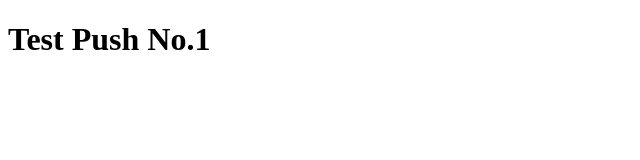
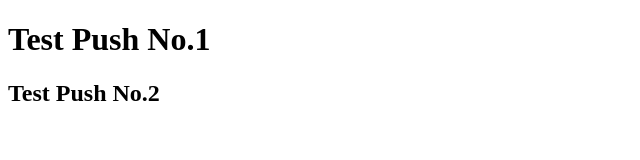
Before and after one commit to danhsapnhacai/tranxuanbang-demo, a plain HTML site: page index.html in a window 1280 px wide. Shown: the whole page, without its empty margins (0-640 px from the left). Drawn offline with Linux system fonts and the light colour scheme.

Commit message:
Sua lan 2

```diff
--- a/index.html
+++ b/index.html
@@ -7,5 +7,6 @@
 </head>
 <body>
     <h1>Test Push No.1</h1>
+    <h2>Test Push No.2</h2>
 </body>
 </html>
```
